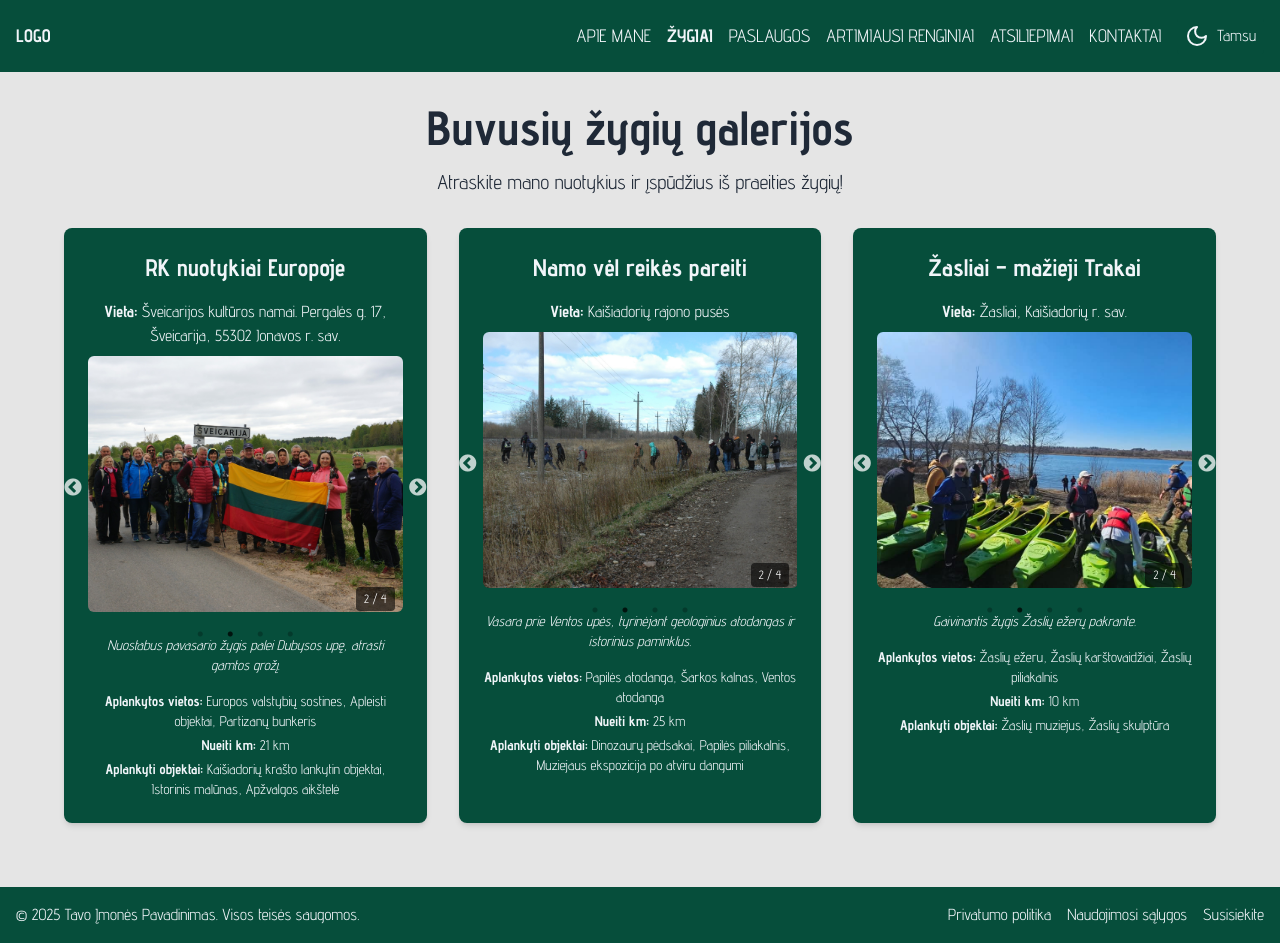
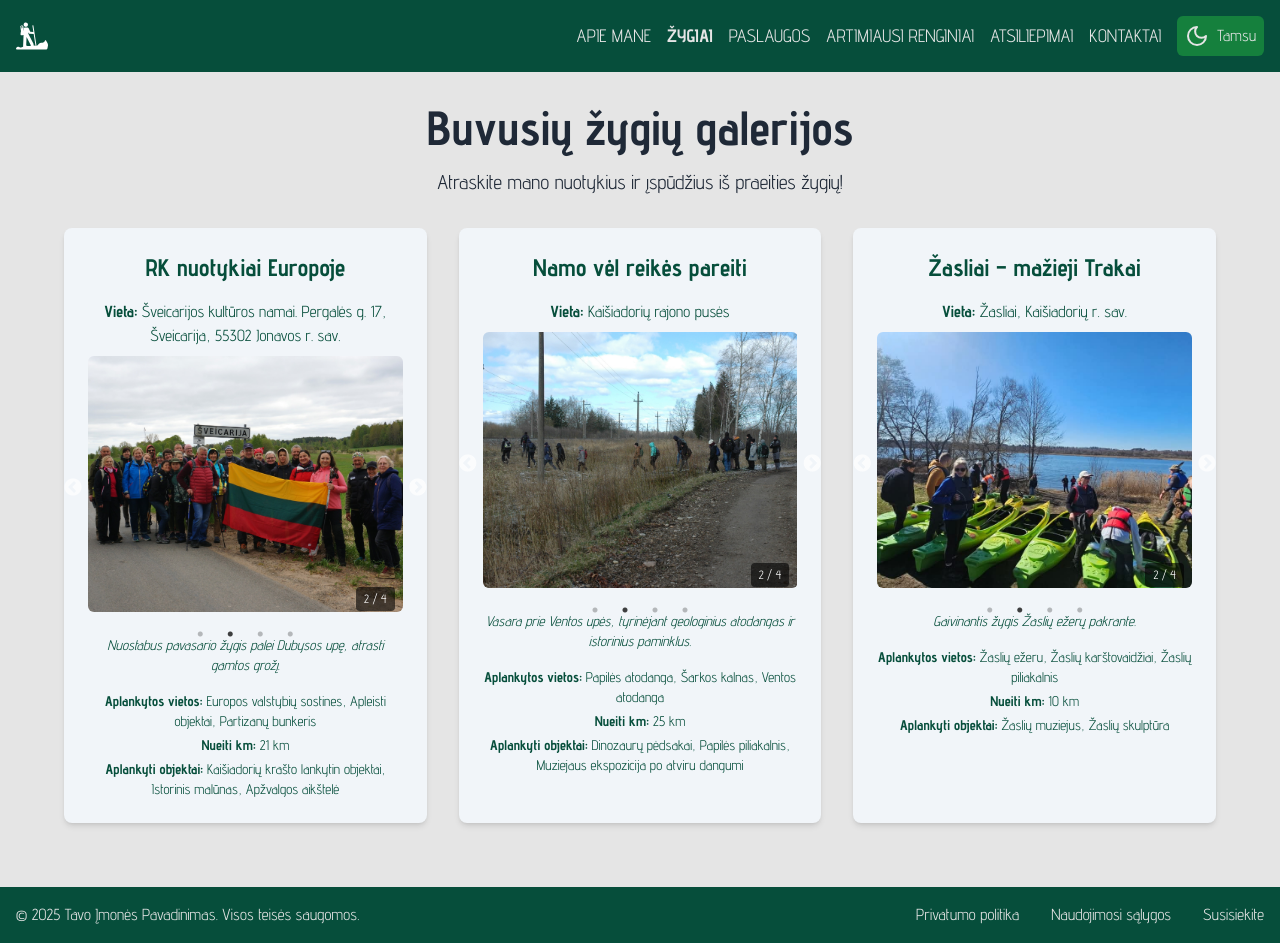
Before and after one commit to Jeshki/rknuotykiai, a React (Vite) app: page /zygiai in a window 1280 px wide. Built offline with nearby package versions, Linux system fonts and the light colour scheme.

Commit message:
Add files via upload

```diff
--- a/src/components/Footer.jsx
+++ b/src/components/Footer.jsx
@@ -1,24 +1,23 @@
+/* src/components/Footer.jsx */
 import React from 'react';
-import { Link } from 'react-router-dom';
 import { useTheme } from '../context/ThemeContext';
 
 const Footer = () => {
   const { theme } = useTheme();
   const currentYear = new Date().getFullYear();
 
-  const footerBgColor = theme === 'light' ? 'bg-emerald-950' : 'bg-green-900';
-  const footerTextColor = 'text-slate-100';
+  const footerBgColor = theme === 'light' ? 'bg-emerald-950' : 'bg-green-800';
+  const footerTextColor = theme === 'light' ? 'text-neutral-200' : 'text-slate-100';
 
   return (
     <footer className={`${footerBgColor} p-4 shadow-md`}>
-      <div className={`container mx-auto flex flex-col md:flex-row items-center justify-between ${footerTextColor} text-center md:text-left`}>
-        <p className="text-xs sm:text-sm md:text-base mb-2 md:mb-0">
-          © {currentYear} Tavo Įmonės Pavadinimas. Visos teisės saugomos.
-        </p>
-        <div className="flex flex-row flex-wrap justify-center md:justify-end space-x-2 sm:space-x-4 mt-2 md:mt-0 text-xs sm:text-sm md:text-base">
-          <Link to="/privatumo-politika" className="hover:underline">Privatumo politika</Link>
-          <Link to="/naudojimosi-salygos" className="hover:underline">Naudojimosi sąlygos</Link>
-          <Link to="/kontaktai" className="hover:underline">Susisiekite</Link>
+      <div className={`container mx-auto flex flex-col md:flex-row items-center md:justify-between ${footerTextColor} text-center md:text-left`}>
+        <p className="text-sm md:text-base mb-4 md:mb-0">© {currentYear} Tavo Įmonės Pavadinimas. Visos teisės saugomos.</p>
+        {/* PAKEISTA: Nuorodos dabar bus horizontalios mobiliojoje versijoje su tarpais ir centravimu */}
+        <div className="flex flex-row flex-wrap justify-center gap-x-4 md:flex-row md:space-y-0 md:space-x-4 text-sm md:text-base w-full md:w-auto items-center">
+          <a href="/privatumo-politika" className="hover:underline">Privatumo politika</a>
+          <a href="/naudojimosi-salygos" className="hover:underline">Naudojimosi sąlygos</a>
+          <a href="/kontaktai" className="hover:underline">Susisiekite</a>
         </div>
       </div>
     </footer>
--- a/src/components/Modal.jsx
+++ b/src/components/Modal.jsx
@@ -1,3 +1,4 @@
+/* src/components/Modal.jsx */
 import React, { useState } from 'react';
 import { useTheme } from '../context/ThemeContext';
 
@@ -6,17 +7,16 @@ const Modal = ({ registracijosInfo, onClose, onSendEmail }) => {
   const [emailToSend, setEmailToSend] = useState('');
   const [emailSentStatus, setEmailSentStatus] = useState('');
 
-  // Modal spalvos
-  const modalBg = theme === 'light' ? 'bg-neutral-200' : 'bg-emerald-950'; // Modal fonas
-  const modalTextColor = theme === 'light' ? 'text-gray-800' : 'text-slate-100'; // Modal tekstas
-  const headingColor = theme === 'light' ? 'text-emerald-950' : 'text-slate-100'; // Antraštės spalva
-  const buttonBg = theme === 'light' ? 'bg-emerald-950' : 'bg-green-900'; // Mygtuko fonas
-  const buttonTextColor = theme === 'light' ? 'text-neutral-200' : 'text-slate-100'; // Mygtuko tekstas
+  const modalBg = theme === 'light' ? 'bg-neutral-200' : 'bg-green-800'; // Pakeista iš bg-slate-800
+  const modalTextColor = theme === 'light' ? 'text-gray-800' : 'text-slate-100';
+  const headingColor = theme === 'light' ? 'text-emerald-950' : 'text-slate-700';
+  const buttonBg = theme === 'light' ? 'bg-emerald-950' : 'bg-slate-700';
+  const buttonTextColor = theme === 'light' ? 'text-neutral-200' : 'text-slate-100';
   const closeButtonBg = 'bg-gray-500';
   const closeButtonTextColor = 'text-white';
-  const inputBorder = theme === 'light' ? 'border-gray-300' : 'border-gray-300'; // Input rėmelis
-  const paymentInfoBorder = theme === 'light' ? 'border-gray-300' : 'border-gray-300'; // Mokėjimo info rėmelis
-  const paymentInfoBg = theme === 'light' ? 'bg-gray-100' : 'bg-green-900'; // Mokėjimo info fonas
+  const inputBorder = theme === 'light' ? 'border-gray-300' : 'border-gray-600';
+  const paymentInfoBorder = theme === 'light' ? 'border-gray-300' : 'border-gray-600';
+  const paymentInfoBg = theme === 'light' ? 'bg-gray-100' : 'bg-slate-950';
 
 
   const handleEmailChange = (e) => {
@@ -34,8 +34,8 @@ const Modal = ({ registracijosInfo, onClose, onSendEmail }) => {
     try {
       await onSendEmail(emailToSend, registracijosInfo);
       setEmailSentStatus('Patvirtinimas išsiųstas sėkmingai!');
-    } catch (error) { // <-- Panaudojamas error kintamasis
-      console.error('Nepavyko išsiųsti patvirtinimo el. paštu:', error); // Pridėta klaidos registravimo eilutė
+    } catch (error) {
+      console.error('El. pašto siuntimo klaida:', error); // Pridėtas error naudojimas
       setEmailSentStatus('Nepavyko išsiųsti patvirtinimo. Bandykite dar kartą.');
     }
   };
--- a/src/components/Navigation.jsx
+++ b/src/components/Navigation.jsx
@@ -1,31 +1,32 @@
-// src/components/Navigation.jsx
+/* src/components/Navigation.jsx */
 import React, { useState } from 'react';
 import { NavLink } from 'react-router-dom';
 import { useTheme } from '../context/ThemeContext';
-import { Menu, X } from 'lucide-react';
+import { Menu, X } from 'lucide-react'; // Atnaujinti importai
 import ThemeToggle from './ThemeToggle';
 
+import HikingLogo from '../assets/hiking.svg'; // <-- PRIDĖTAS LOGO IMPORTAS
+
 function Navigation() {
-  const { theme } = useTheme();
+  const { theme = 'light' } = useTheme(); // Default 'light' tema, jei useTheme grąžina undefined
   const [isMenuOpen, setIsMenuOpen] = useState(false);
 
   const toggleMenu = () => {
     setIsMenuOpen(!isMenuOpen);
   };
 
-  // Spalvų kintamieji pagal temą
-  const navBgColor = theme === 'light' ? 'bg-emerald-950' : 'bg-green-900';
-  const navTextColor = 'text-slate-100';
-  const navActiveLinkColor = 'font-bold text-slate-100';
+  const navBgColor = theme === 'light' ? 'bg-emerald-950' : 'bg-green-800';
+  const navTextColor = theme === 'light' ? 'text-neutral-200' : 'text-slate-100';
+  const navActiveLinkColor = theme === 'light' ? 'font-bold text-neutral-200' : 'font-bold text-slate-100';
 
   return (
     <nav className={`${navBgColor} p-4 shadow-md`}>
       <div className="container mx-auto flex items-center justify-between">
         <div className={`text-lg font-bold ${navTextColor}`}>
-          LOGO
+          {/* <-- PAKEISTA: Vietoj teksto 'LOGO' įdėtas paveikslėlis */}
+         <img src={HikingLogo} alt="Hiking Logo" className="h-8 w-auto text-white" />
         </div>
 
-        {/* Meniu mygtukas mobiliesiems įrenginiams */}
         <button className="md:hidden" onClick={toggleMenu}>
           {isMenuOpen ? (
             <X size={24} className={navTextColor} />
@@ -34,7 +35,6 @@ function Navigation() {
           )}
         </button>
 
-        {/* Pagrindinis meniu */}
         <ul className="hidden md:flex flex-row space-x-4 items-center">
           <li>
             <NavLink
@@ -102,7 +102,6 @@ function Navigation() {
         </ul>
       </div>
 
-      {/* Mobilusis meniu */}
       {isMenuOpen && (
         <div className={`md:hidden flex flex-col space-y-4 p-4 ${navBgColor}`}>
           <NavLink
--- a/src/components/ThemeToggle.jsx
+++ b/src/components/ThemeToggle.jsx
@@ -1,14 +1,13 @@
+/* src/components/ThemeToggle.jsx */
 import React from 'react';
 import { useTheme } from '../context/ThemeContext';
-import { Sun, Moon } from 'lucide-react';
+import { Sun, Moon } from 'lucide-react'; // Atnaujinti importai
 
 function ThemeToggle() {
   const { theme, toggleTheme } = useTheme();
 
-  // Mygtuko spalvos: emerald-950 light režime, emerald-950 dark režime
-  const buttonBgColor = theme === 'light' ? 'bg-emerald-950' : 'bg-emerald-950';
-  // Teksto spalva: visada slate-100
-  const buttonTextColor = 'text-slate-100';
+  const buttonBgColor = theme === 'light' ? 'bg-green-700' : 'bg-emerald-950';
+  const buttonTextColor = theme === 'light' ? 'text-neutral-200' : 'text-slate-100';
 
   return (
     <button
--- a/src/components/ZygioKalendoriausKortele.jsx
+++ b/src/components/ZygioKalendoriausKortele.jsx
@@ -5,17 +5,19 @@ import { useTheme } from '../context/ThemeContext';
 const ZygioKalendoriausKortele = ({ zygis, onRegisterClick }) => {
   const { theme } = useTheme();
 
-  const cardBg = theme === 'light' ? 'bg-emerald-950' : 'bg-green-900'; // Card background
-  const cardTextColor = theme === 'light' ? 'text-slate-100' : 'text-slate-100'; // Card text
-  const headingColor = theme === 'light' ? 'text-slate-100' : 'text-slate-100'; // Heading color
-  const buttonBg = theme === 'light' ? 'bg-emerald-950' : 'bg-green-900'; // Button background
-  const buttonTextColor = theme === 'light' ? 'text-slate-100' : 'text-slate-100'; // Button text
-  const linkColor = theme === 'light' ? 'text-slate-100' : 'text-slate-100'; // Link color
+  const cardBg = theme === 'light' ? 'bg-slate-100' : 'bg-green-800'; // Pakeista iš bg-slate-800
+  const cardTextColor = theme === 'light' ? 'text-emerald-950' : 'text-slate-100';
+  const headingColor = theme === 'light' ? 'text-emerald-950' : 'text-slate-100';
+  const buttonBg = theme === 'light' ? 'bg-emerald-950' : 'bg-slate-100';
+  const buttonTextColor = theme === 'light' ? 'text-slate-100' : 'text-emerald-950';
+  const linkColor = theme === 'light' ? 'text-emerald-950' : 'text-slate-700';
 
   const formatDate = (dateString) => {
     const options = { year: 'numeric', month: 'long', day: 'numeric' };
     return new Date(dateString).toLocaleDateString('lt-LT', options);
   };
+
+  const googleMapsUrl = `https://www.google.com/maps/search/?api=1&query=${zygis.koordinates}`; // Pataisyta, kad būtų teisingas Google Maps URL
 
   return (
     <div className={`rounded-lg shadow-md p-6 flex flex-col justify-between ${cardBg} ${cardTextColor} transition-colors duration-300`}>
@@ -34,7 +36,7 @@ const ZygioKalendoriausKortele = ({ zygis, onRegisterClick }) => {
       <p className="mb-2"><strong>Laikas:</strong> {zygis.laikas}</p>
       <p className="mb-2"><strong>Susitikimo vieta:</strong> {zygis.susitikimoVieta}</p>
       <p className="mb-2">
-        <strong>Koordinatės:</strong> <a href={`http://maps.google.com/?q=${zygis.koordinates}`} target="_blank" rel="noopener noreferrer" className={`${linkColor} hover:underline`}>Žemėlapyje</a>
+        <strong>Koordinatės:</strong> <a href={googleMapsUrl} target="_blank" rel="noopener noreferrer" className={`${linkColor} hover:underline`}>Žemėlapyje</a>
       </p>
       <p className="mb-4"><strong>Kaina:</strong> {zygis.kaina} €</p>
       <p className="text-sm italic mb-4">{zygis.aprasymas}</p>
--- a/src/components/ZygisCard.jsx
+++ b/src/components/ZygisCard.jsx
@@ -1,3 +1,4 @@
+/* src/components/ZygisCard.jsx */
 import React, { useState } from 'react';
 import { useTheme } from '../context/ThemeContext';
 import Slider from 'react-slick';
@@ -8,12 +9,19 @@ const ZygisCard = ({ zygis }) => {
   const { theme } = useTheme();
   const [currentSlide, setCurrentSlide] = useState(0);
 
-  // Kortelės spalvos
-  const cardBg = theme === 'light' ? 'bg-emerald-950' : 'bg-green-900'; // Fonas
-  const cardTextColor = 'text-slate-100'; // Tekstas
-  const headingColor = 'text-slate-100'; // Pavadinimo tekstas
-  const carouselArrowsDotsColor = theme === 'light' ? '#f1f5f9' : '#f1f5f9'; // Rodyklių spalva (slate-100 light, slate-100 dark)
-  const activeDotColor = 'text-slate-100'; // Aktyvaus taško spalva (visada slate-100)
+  const cardBg = theme === 'light' ? 'bg-slate-100' : 'bg-green-800';
+  const cardTextColor = theme === 'light' ? 'text-emerald-950' : 'text-slate-100';
+  const headingColor = theme === 'light' ? 'text-emerald-950' : 'text-slate-100';
+
+  // Karuselės rodyklių ir taškų spalvos
+  const carouselArrowsDotsColor = theme === 'light' ? '#064e3b' : '#f1f5f9';
+  // Naujos aktyvaus taško spalvos
+  const activeDotColor = theme === 'light' ? '#f1f5f9' : '#064e3b'; // Pakeista į slate-100 ir emerald-950
+
+  const cardStyle = {
+    '--carousel-arrows-dots-color': carouselArrowsDotsColor,
+    '--active-dot-color': activeDotColor,
+  };
 
   const settings = {
     dots: true,
@@ -28,7 +36,7 @@ const ZygisCard = ({ zygis }) => {
   };
 
   return (
-    <div className={`rounded-lg shadow-md p-6 ${cardBg} ${cardTextColor} transition-colors duration-300`}>
+    <div className={`rounded-lg shadow-md p-6 ${cardBg} ${cardTextColor} transition-colors duration-300`} style={cardStyle}>
       <h3 className={`text-2xl font-bold mb-4 ${headingColor}`}>{zygis.pavadinimas}</h3>
       <p className="mb-2"><strong>Vieta:</strong> {zygis.vieta}</p>
 
@@ -60,17 +68,6 @@ const ZygisCard = ({ zygis }) => {
           <p><strong>Aplankyti objektai:</strong> {zygis.aplankytiObjektai.join(', ')}</p>
         )}
       </div>
-      <style jsx>{`
-        .slick-prev:before, .slick-next:before {
-          color: ${carouselArrowsDotsColor} !important;
-        }
-        .slick-dots li button:before {
-          color: ${carouselArrowsDotsColor} !important;
-        }
-        .slick-dots li.slick-active button:before {
-          color: ${activeDotColor} !important;
-        }
-      `}</style>
     </div>
   );
 };
```
Also changed, not shown: src/components/RegistracijosForma.jsx (+13 -11 lines). Lines whose indentation alone changed are shown as unchanged.
